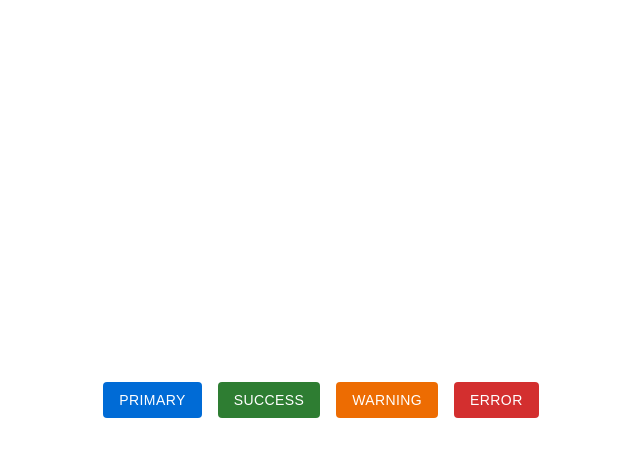
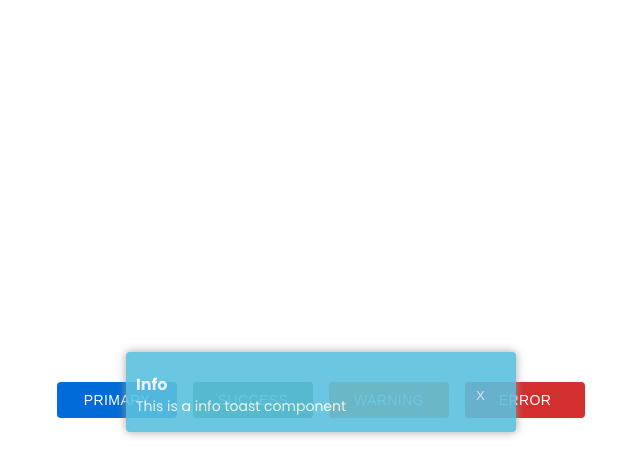
Before and after one commit to hemant0974/react-smart-toast, a React (Create React App) app: page / in a window 1280 px wide. Both pictures are taken after a click on the button "PRIMARY". Shown: the top 476 px of the page, without its empty margins (319-959 px from the left). Built offline with nearby package versions, Linux system fonts and the light colour scheme.

Commit message:
made it working

```diff
--- a/src/App.tsx
+++ b/src/App.tsx
@@ -1,16 +1,68 @@
+import { useState } from "react";
 import Button from "./components/button";
+import SmartToast from "./components/smartToast";
 import styles from "./app.module.scss";
 
 const variants = ["primary", "success", "warning", "error"] as const;
 
 const App = () => {
+  const [list, setList] = useState<any>([]);
+  let toastProperties = null;
+
+  const showToast = (type: (typeof variants)[number]) => {
+    switch (type) {
+      case "success":
+        toastProperties = {
+          id: list.length + 1,
+          title: "Success",
+          description: "This is a success toast component",
+          backgroundColor: "#5cb85c",
+        };
+        break;
+      case "error":
+        toastProperties = {
+          id: list.length + 1,
+          title: "Danger",
+          description: "This is a danger toast component",
+          backgroundColor: "#d9534f",
+        };
+        break;
+      case "primary":
+        toastProperties = {
+          id: list.length + 1,
+          title: "Info",
+          description: "This is a info toast component",
+          backgroundColor: "#5bc0de",
+        };
+        break;
+      case "warning":
+        toastProperties = {
+          id: list.length + 1,
+          title: "Warning",
+          description: "This is a warning toast component",
+          backgroundColor: "#f0ad4e",
+        };
+        break;
+      default:
+        toastProperties = [];
+    }
+    setList([...list, toastProperties]);
+  };
+
+  const handleBtnClick = (variant: (typeof variants)[number]) => {
+    showToast(variant);
+  };
+
   return (
     <div className={styles.appWrapper}>
       <div className={styles.btnContainer}>
-        {variants.map((variants) => (
-          <Button color={variants}>{variants}</Button>
+        {variants.map((variant) => (
+          <Button onClick={() => handleBtnClick(variant)} color={variant}>
+            {variant}
+          </Button>
         ))}
       </div>
+      <SmartToast toastlist={list} position="buttom-right" setList={setList} />
     </div>
   );
 };
--- a/src/app.module.scss
+++ b/src/app.module.scss
@@ -6,6 +6,7 @@
   .btnContainer {
     display: flex;
     align-items: center;
+    flex-wrap: wrap;
     gap: 1rem;
   }
 }
--- a/src/components/button/button.module.scss
+++ b/src/components/button/button.module.scss
@@ -1,7 +1,7 @@
 .button {
   margin: 0px;
   padding: 6px 16px;
-  min-width: 64px;
+  min-width: 120px;
   outline: none;
   border: none;
   cursor: pointer;
--- a/src/components/smartToast/index.tsx
+++ b/src/components/smartToast/index.tsx
@@ -1,7 +1,50 @@
-import React from "react";
+import { useCallback, useEffect } from "react";
+import styles from "./smartToast.module.scss";
 
-const SmartToast = () => {
-  return <div></div>;
+interface ISmartToast {
+  toastlist: any;
+  position: any;
+  setList: any;
+}
+
+const SmartToast = ({ toastlist, position, setList }: ISmartToast) => {
+  const deleteToast = useCallback(
+    (id: any) => {
+      const toastListItem = toastlist.filter((e: any) => e.id !== id);
+      setList(toastListItem);
+    },
+    [toastlist, setList]
+  );
+
+  useEffect(() => {
+    // const interval = setInterval(() => {
+    //   if (toastlist.length) {
+    //     deleteToast(toastlist[0].id);
+    //   }
+    // }, 3000);
+
+    return () => {
+      // clearInterval(interval);
+    };
+  }, [toastlist, deleteToast]);
+
+  return (
+    <div className={`${styles.container} ${styles[position]}`}>
+      {toastlist.map((toast: any, index: number) => (
+        <div
+          key={index}
+          className={`${styles.notification} ${styles.toast} ${styles[position]}`}
+          style={{ backgroundColor: toast.backgroundColor }}
+        >
+          <button onClick={() => deleteToast(toast.id)}>X</button>
+          <div>
+            <p className={styles.title}>{toast.title}</p>
+            <p className={styles.description}>{toast.description}</p>
+          </div>
+        </div>
+      ))}
+    </div>
+  );
 };
 
 export default SmartToast;
--- /dev/null
+++ b/src/components/smartToast/smartToast.module.scss
@@ -0,0 +1,70 @@
+.container {
+  font-size: 14px;
+  position: fixed;
+  z-index: 10;
+
+  .buttom-right {
+    bottom: 1rem;
+    right: 1rem;
+    animation: toast-in-right 0.7s;
+  }
+
+  .notification {
+    margin-bottom: 1rem;
+    border-radius: 4px;
+    box-shadow: 0 0 10px #999;
+    color: #000;
+    opacity: 0.9;
+    transition: 0.3s ease;
+
+    button {
+      padding: 1rem;
+      float: right;
+      background: none;
+      border: none;
+      color: #fff;
+      opacity: 0.8;
+      cursor: pointer;
+    }
+
+    &.toast {
+      height: 50px;
+      width: 365px;
+      color: #fff;
+      padding: 20px 15px 10px 10px;
+    }
+    &.buttom-right {
+      bottom: 1rem;
+      right: 1rem;
+      animation: toast-in-right 0.7s;
+    }
+    &:hover {
+      box-shadow: 0 0 12px #fff;
+      opacity: 1;
+    }
+
+    .title {
+      font-weight: 700;
+      font-size: 16px;
+      text-align: left;
+      margin-top: 0;
+      margin-bottom: 6px;
+      width: 300px;
+      height: 18px;
+    }
+
+    .description {
+      margin: 0;
+      text-align: left;
+    }
+  }
+}
+
+@keyframes toast-in-right {
+  from {
+    transform: translateX(100%);
+  }
+  to {
+    transform: translateX(0);
+  }
+}
--- a/src/index.css
+++ b/src/index.css
@@ -1,4 +1,10 @@
+@import url("https://fonts.googleapis.com/css2?family=Poppins:ital,wght@0,100;0,200;0,300;0,400;0,500;0,600;0,700;0,800;0,900;1,100;1,200;1,300;1,400;1,500;1,600;1,700;1,800;1,900&display=swap");
+
 * {
   margin: 0;
   padding: 0;
 }
+
+body {
+  font-family: "Poppins", sans-serif;
+}
```
